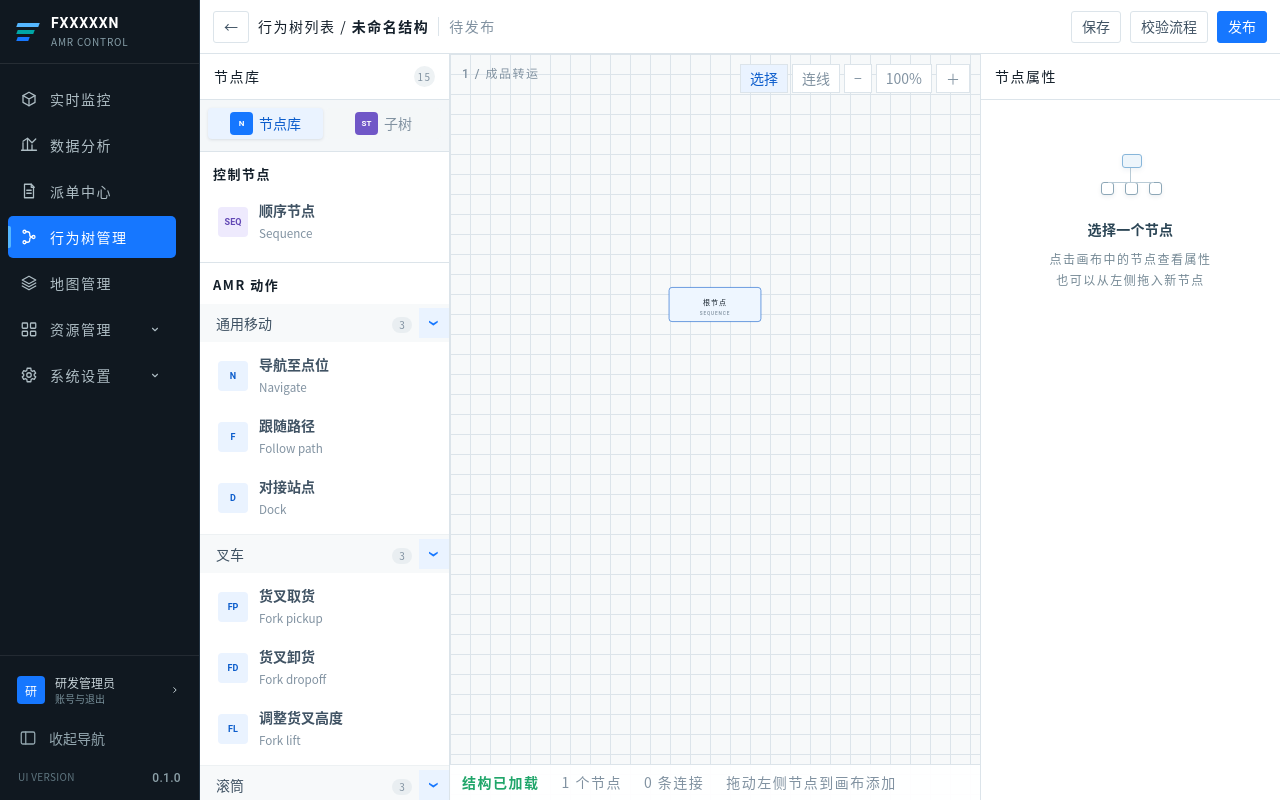
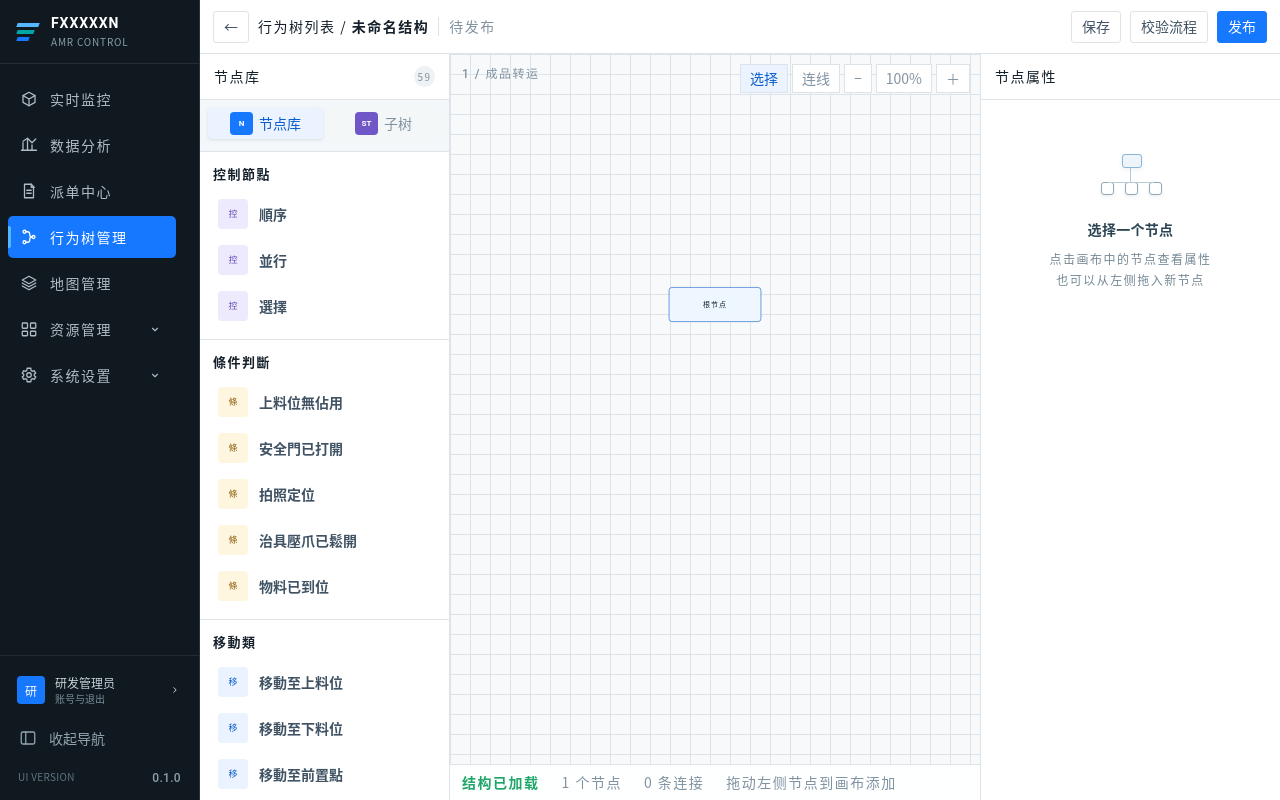
Before and after one commit to zhanzhikai611-del/AMR_V2, a Vue app: page /behaviors/1/edit in a window 1280 px wide. Built offline with nearby package versions, Linux system fonts and the light colour scheme.

Commit message:
feat:behavioreitor adjust

```diff
--- a/src/views/BehaviorEditorView.vue
+++ b/src/views/BehaviorEditorView.vue
@@ -5,7 +5,7 @@ import { getBehaviorTree, getBehaviorTrees } from '../api/modules/behaviors'
 import type { BehaviorTreeDefinition } from '../types/domain'
 
 type NodeKind = BehaviorTreeDefinition['nodes'][number]['kind']
-type PaletteItem = { code: string; name: string; detail: string; kind: NodeKind }
+type PaletteItem = { code: string; name: string; detail?: string; kind: NodeKind }
 type ActionGroup = { id: string; label: string; items: PaletteItem[] }
 
 const route = useRoute()
@@ -21,41 +21,19 @@ const draggedItem = ref<PaletteItem | null>(null)
 const statusMessage = ref('结构已加载')
 const validationTone = ref<'normal' | 'success' | 'fault'>('normal')
 const nodeSettings = ref<Record<string, { timeout: number; failure: string }>>({})
-const expandedActionGroups = ref<Record<string, boolean>>({ movement: true, forklift: true, roller: true, manipulator: true })
+const expandedActionGroups = ref<Record<string, boolean>>({ forklift: true, roller: true, manipulator: true })
 
-const controlNodes: PaletteItem[] = [
-  { code: 'SEQ', name: '顺序节点', detail: 'Sequence', kind: 'sequence' },
+const makeItems = (prefix: string, names: string[], kind: NodeKind = 'action'): PaletteItem[] => names.map((name) => ({ code: prefix, name, kind }))
+const controlNodes: PaletteItem[] = [{ code: '控', name: '順序', kind: 'sequence' }, { code: '控', name: '並行', kind: 'sequence' }, { code: '控', name: '選擇', kind: 'sequence' }]
+const conditionNodes = makeItems('條', ['上料位無佔用','安全門已打開','拍照定位','治具壓爪已鬆開','物料已到位'], 'condition')
+const movementNodes = makeItems('移', ['移動至上料位','移動至下料位','移動至前置點','移動至等待位'])
+const perceptionNodes = makeItems('感', ['換料位置無干涉','掃碼','感應到物料','拍照定位'], 'condition')
+const actionGroups: ActionGroup[] = [
+  { id: 'forklift', label: '叉車', items: makeItems('叉', ['下降至貨叉默認位','貨叉上升取料','貨叉下降至默認位','貨叉下降放料','貨叉升至上料高度','貨叉升至取料高度','機台已準備就緒','啟動托盤阻擋','解鎖托盤阻擋']) },
+  { id: 'roller', label: '滾筒', items: makeItems('滾', ['AMR滾筒停止','AMR滾筒轉動','AMR識別到物料','上料位已準備就緒','上料位滾筒轉動','上料位識別到物料','上報完成','下料位已準備就緒','下料位滾筒停止','下料位滾筒轉動','滾筒反轉','滾筒正轉','啟動托盤阻擋','解鎖托盤阻擋']) },
+  { id: 'manipulator', label: '機械手', items: makeItems('機', ['AMR滾筒停止','AMR滾筒轉動','AMR識別到物料','二次定位','上料位已準備就緒','上料位滾筒轉動','上料位識別到物料','上報完成','下料位已準備就緒','下料位滾筒停止','下料位滾筒轉動','手爪空閒','生料庫取料','向上移動并移出機台','向上移動旋轉手爪','向下移動取熟料','向下移動放生料','熟料庫放料','機台已準備就緒','機械手臂移入機台']) },
 ]
-
-const actionGroups: ActionGroup[] = [
-  { id: 'movement', label: '通用移动', items: [
-    { code: 'N', name: '导航至点位', detail: 'Navigate', kind: 'action' },
-    { code: 'F', name: '跟随路径', detail: 'Follow path', kind: 'action' },
-    { code: 'D', name: '对接站点', detail: 'Dock', kind: 'action' },
-  ] },
-  { id: 'forklift', label: '叉车', items: [
-    { code: 'FP', name: '货叉取货', detail: 'Fork pickup', kind: 'action' },
-    { code: 'FD', name: '货叉卸货', detail: 'Fork dropoff', kind: 'action' },
-    { code: 'FL', name: '调整货叉高度', detail: 'Fork lift', kind: 'action' },
-  ] },
-  { id: 'roller', label: '滚筒', items: [
-    { code: 'RI', name: '滚筒接料', detail: 'Roller intake', kind: 'action' },
-    { code: 'RO', name: '滚筒出料', detail: 'Roller output', kind: 'action' },
-    { code: 'RS', name: '停止滚筒', detail: 'Roller stop', kind: 'action' },
-  ] },
-  { id: 'manipulator', label: '复合机械手', items: [
-    { code: 'MP', name: '机械手抓取', detail: 'Arm pickup', kind: 'action' },
-    { code: 'MD', name: '机械手放置', detail: 'Arm place', kind: 'action' },
-    { code: 'MR', name: '机械手复位', detail: 'Arm reset', kind: 'action' },
-  ] },
-]
-
-const conditionNodes: PaletteItem[] = [
-  { code: 'C', name: '检查机台状态', detail: 'Check device', kind: 'condition' },
-  { code: 'B', name: '检查剩余电量', detail: 'Check battery', kind: 'condition' },
-]
-
-const paletteItemCount = computed(() => controlNodes.length + conditionNodes.length + actionGroups.reduce((sum, group) => sum + group.items.length, 0))
+const paletteItemCount = computed(() => controlNodes.length + conditionNodes.length + movementNodes.length + perceptionNodes.length + actionGroups.reduce((sum, group) => sum + group.items.length, 0))
 const subtreePaletteItems = computed<PaletteItem[]>(() => availableSubtrees.value
   .filter((item) => item.id !== tree.value?.id)
   .map((item) => ({ code: 'ST', name: item.name, detail: item.summary, kind: 'subtree' })))
@@ -187,26 +165,25 @@ onMounted(async () => {
         </nav>
         <div v-if="libraryMode === 'nodes'" class="behavior-library-scroll">
           <section class="behavior-library-section">
-            <h2>控制节点</h2>
-            <div class="behavior-palette-items"><button v-for="item in controlNodes" :key="item.name" draggable="true" @dragstart="startPaletteDrag(item)"><i :class="item.kind">{{ item.code }}</i><span><strong>{{ item.name }}</strong><small>{{ item.detail }}</small></span></button></div>
+            <h2>控制節點</h2>
+            <div class="behavior-palette-items"><button v-for="item in controlNodes" :key="item.name" draggable="true" @dragstart="startPaletteDrag(item)"><i :class="item.kind">{{ item.code }}</i><span><strong>{{ item.name }}</strong></span></button></div>
           </section>
+          <section class="behavior-library-section"><h2>條件判斷</h2><div class="behavior-palette-items"><button v-for="item in conditionNodes" :key="item.name" draggable="true" @dragstart="startPaletteDrag(item)"><i :class="item.kind">{{ item.code }}</i><span><strong>{{ item.name }}</strong></span></button></div></section>
+          <section class="behavior-library-section"><h2>移動類</h2><div class="behavior-palette-items"><button v-for="item in movementNodes" :key="item.name" draggable="true" @dragstart="startPaletteDrag(item)"><i :class="item.kind">{{ item.code }}</i><span><strong>{{ item.name }}</strong></span></button></div></section>
+          <section class="behavior-library-section"><h2>感知類</h2><div class="behavior-palette-items"><button v-for="item in perceptionNodes" :key="item.name" draggable="true" @dragstart="startPaletteDrag(item)"><i :class="item.kind">{{ item.code }}</i><span><strong>{{ item.name }}</strong></span></button></div></section>
 
           <section class="behavior-library-section behavior-action-section">
-            <h2>AMR 动作</h2>
+            <h2>動作類</h2>
             <div v-for="group in actionGroups" :key="group.id" class="behavior-action-group" :class="{ collapsed: !expandedActionGroups[group.id] }">
               <button class="behavior-group-toggle" type="button" :aria-expanded="expandedActionGroups[group.id]" :aria-controls="`action-group-${group.id}`" @click="toggleActionGroup(group.id)">
                 <span>{{ group.label }}</span><small>{{ group.items.length }}</small><i aria-hidden="true">›</i>
               </button>
               <div v-show="expandedActionGroups[group.id]" :id="`action-group-${group.id}`" class="behavior-palette-items">
-                <button v-for="item in group.items" :key="item.name" draggable="true" @dragstart="startPaletteDrag(item)"><i :class="item.kind">{{ item.code }}</i><span><strong>{{ item.name }}</strong><small>{{ item.detail }}</small></span></button>
+                <button v-for="item in group.items" :key="item.name" draggable="true" @dragstart="startPaletteDrag(item)"><i :class="item.kind">{{ item.code }}</i><span><strong>{{ item.name }}</strong></span></button>
               </div>
             </div>
           </section>
 
-          <section class="behavior-library-section">
-            <h2>条件判断</h2>
-            <div class="behavior-palette-items"><button v-for="item in conditionNodes" :key="item.name" draggable="true" @dragstart="startPaletteDrag(item)"><i :class="item.kind">{{ item.code }}</i><span><strong>{{ item.name }}</strong><small>{{ item.detail }}</small></span></button></div>
-          </section>
         </div>
         <div v-else class="behavior-library-scroll subtree-library-scroll">
           <section class="behavior-palette-group">
@@ -222,7 +199,7 @@ onMounted(async () => {
         <div class="canvas-tools"><button :class="{ active: canvasMode === 'select' }" @click="setMode('select')">选择</button><button :class="{ active: canvasMode === 'connect' }" @click="setMode('connect')">连线</button><button @click="zoom = Math.max(60, zoom - 10)">−</button><button>{{ zoom }}%</button><button @click="zoom = Math.min(160, zoom + 10)">＋</button></div>
         <svg viewBox="0 0 900 560" :style="{ transform: `scale(${zoom / 100})` }">
           <g class="tree-connectors"><path v-for="line in connections" :key="line.id" :d="`M${line.from.x} ${line.from.y + 29}V${(line.from.y + line.to.y) / 2}H${line.to.x}V${line.to.y - 29}`"/></g>
-          <g v-for="node in tree.nodes" :key="node.id" :class="['editor-node', node.kind, { selected: selectedId === node.id, 'connection-source': connectionSourceId === node.id }]" :transform="`translate(${node.x} ${node.y})`" @click.stop="selectNode(node.id)"><rect x="-78" y="-29" width="156" height="58" rx="5"/><text class="node-title" y="1">{{ node.name }}</text><text class="node-kind" y="17">{{ node.kind }}</text></g>
+          <g v-for="node in tree.nodes" :key="node.id" :class="['editor-node', node.kind, { selected: selectedId === node.id, 'connection-source': connectionSourceId === node.id }]" :transform="`translate(${node.x} ${node.y})`" @click.stop="selectNode(node.id)"><rect x="-78" y="-29" width="156" height="58" rx="5"/><text class="node-title" y="5">{{ node.name }}</text></g>
         </svg>
         <footer class="editor-validation" :class="validationTone"><strong>{{ statusMessage }}</strong><span>{{ tree.nodes.length }} 个节点</span><span>{{ connections.length }} 条连接</span><span>拖动左侧节点到画布添加</span></footer>
       </main>
```
Also changed, not shown: src/styles/main.css.
